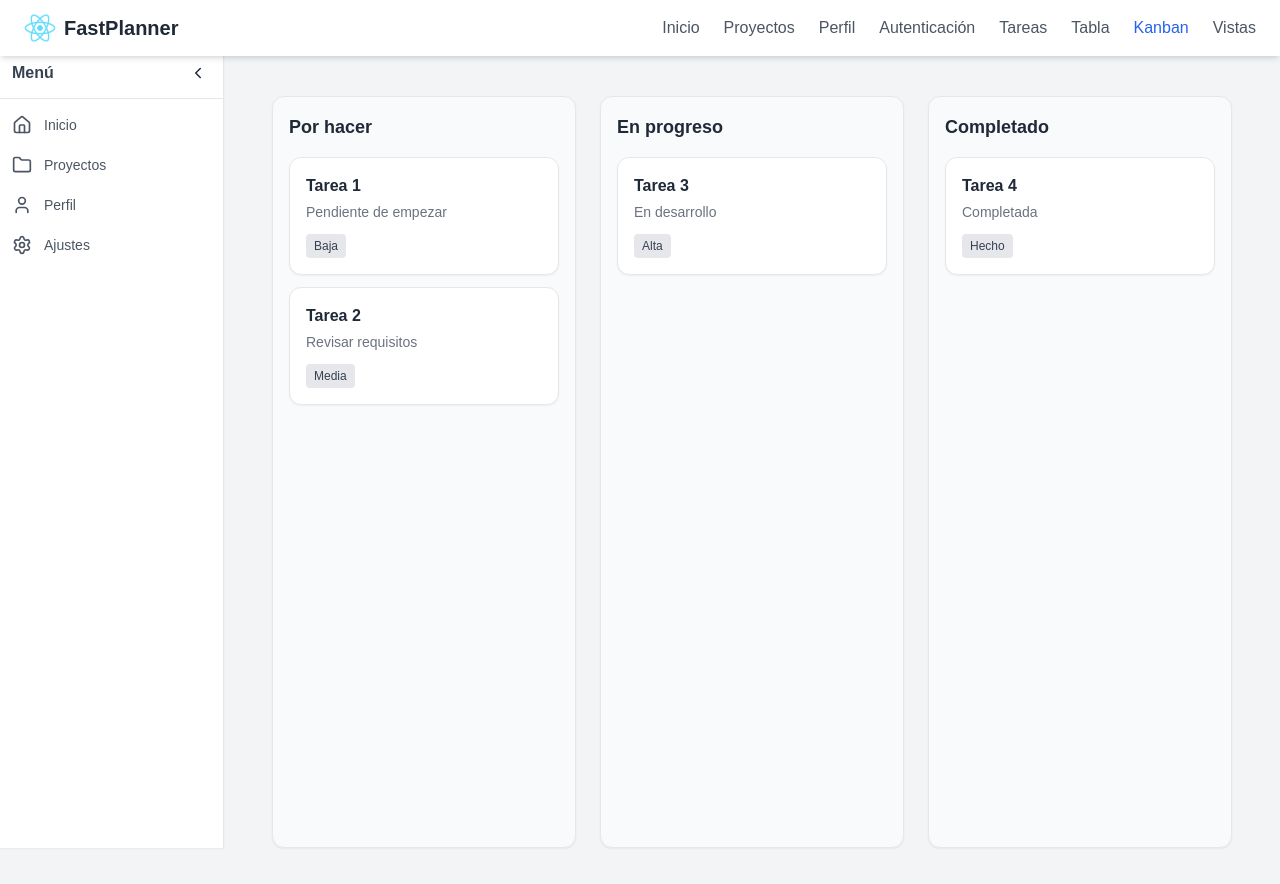
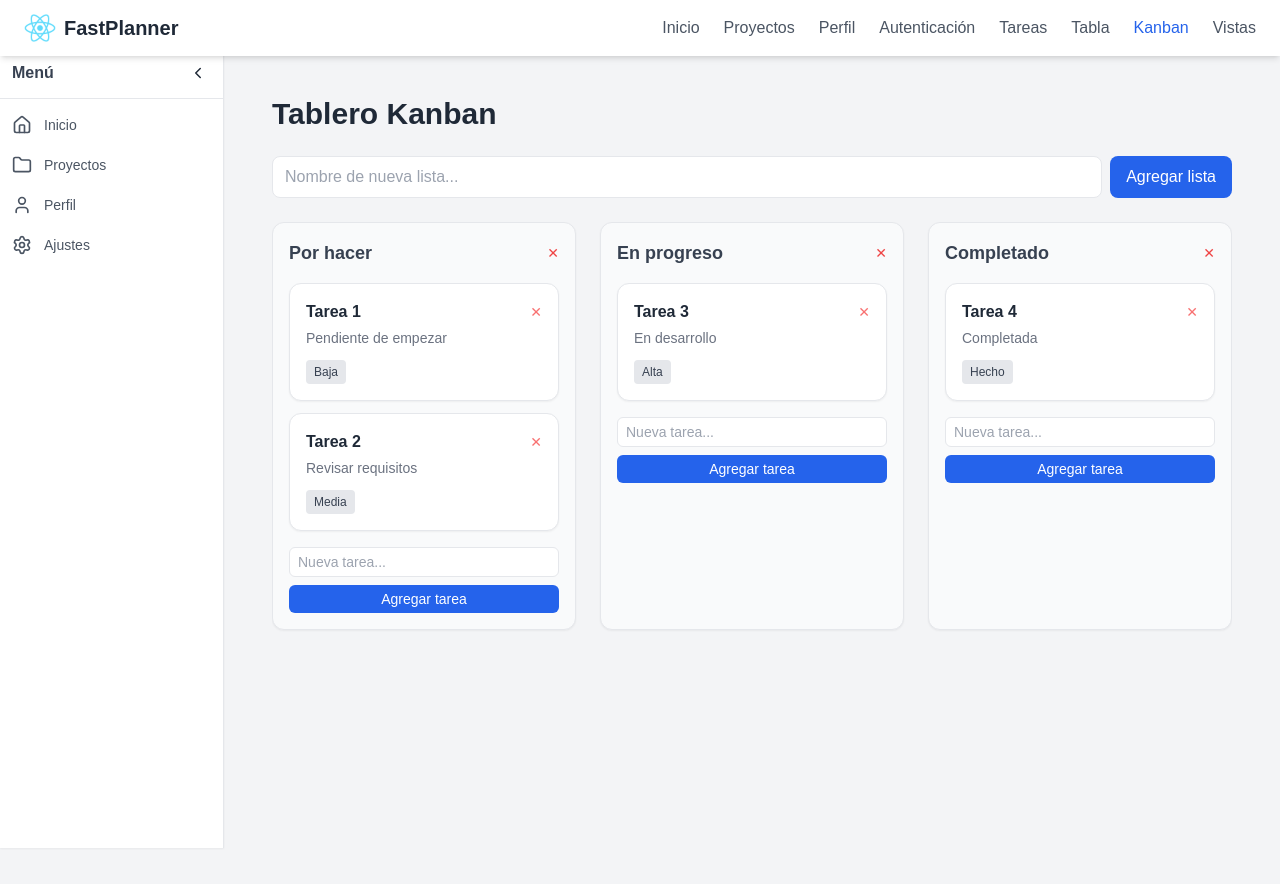
Before and after one commit to JorgeFierroo/FastPlanner, a React (Create React App) app in the folder frontend/: page /KanbanBoard in a window 1280 px wide. Shown: the top 884 px of the page. Built offline with nearby package versions, Linux system fonts and the light colour scheme; the HTML template or start-up script is replaced by a standard one.

Commit message:
Actualizacion Vista Kanban

```diff
--- a/frontend/src/components/KanbanBoard.tsx
+++ b/frontend/src/components/KanbanBoard.tsx
@@ -1,28 +1,27 @@
-import { useState } from "react"
+import { useState } from "react";
 import {
   DndContext,
   closestCenter,
   DragEndEvent,
-} from "@dnd-kit/core"
+} from "@dnd-kit/core";
 import {
-  arrayMove,
   SortableContext,
   rectSortingStrategy,
-} from "@dnd-kit/sortable"
-import { KanbanList } from "./KanbanList"
+} from "@dnd-kit/sortable";
+import { KanbanList } from "./KanbanList";
 
 type Task = {
-  id: number
-  title: string
-  description: string
-  label?: string
-}
+  id: number;
+  title: string;
+  description: string;
+  label?: string;
+};
 
 type Column = {
-  id: string
-  title: string
-  cards: Task[]
-}
+  id: string;
+  title: string;
+  cards: Task[];
+};
 
 const initialData: Column[] = [
   {
@@ -43,55 +42,131 @@ const initialData: Column[] = [
     title: "Completado",
     cards: [{ id: 4, title: "Tarea 4", description: "Completada", label: "Hecho" }],
   },
-]
+];
 
 export function KanbanBoard() {
-  const [columns, setColumns] = useState(initialData)
+  const [columns, setColumns] = useState(initialData);
+  const [newListTitle, setNewListTitle] = useState("");
 
+  // --- Mover tarjetas entre columnas ---
   const handleDragEnd = (event: DragEndEvent) => {
-    const { active, over } = event
-    if (!over) return
-    if (active.id === over.id) return
+    const { active, over } = event;
+    if (!over) return;
+    if (active.id === over.id) return;
 
     setColumns(cols => {
-      const newCols = cols.map(col => ({ ...col, cards: [...col.cards] }))
+      const newCols = cols.map(col => ({ ...col, cards: [...col.cards] }));
+      let movingCard: Task | null = null;
+      let sourceColId = "";
 
-      let movingCard: Task | null = null
-      let sourceColId = ""
+      // Buscar y remover tarjeta del origen
+      newCols.forEach(col => {
+        const index = col.cards.findIndex(card => card.id === active.id);
+        if (index > -1) {
+          movingCard = col.cards.splice(index, 1)[0];
+          sourceColId = col.id;
+        }
+      });
 
-      // Encontrar la tarjeta a mover y la columna origen
-      newCols.forEach(col => {
-        const index = col.cards.findIndex(card => card.id === active.id)
-        if (index > -1) {
-          movingCard = col.cards.splice(index, 1)[0]
-          sourceColId = col.id
+      if (!movingCard) return newCols;
+
+      // Insertar en destino
+      const targetColId = over.data.current?.columnId || sourceColId;
+      const targetCol = newCols.find(c => c.id === targetColId);
+      if (targetCol) targetCol.cards.push(movingCard);
+
+      return newCols;
+    });
+  };
+
+  // --- Agregar nueva lista ---
+  const addNewList = () => {
+    if (newListTitle.trim() === "") return;
+    const newColumn: Column = {
+      id: `col-${Date.now()}`,
+      title: newListTitle,
+      cards: [],
+    };
+    setColumns([...columns, newColumn]);
+    setNewListTitle("");
+  };
+
+  // --- Agregar nueva tarjeta ---
+  const addNewCard = (columnId: string, title: string, description: string) => {
+    if (!title.trim()) return;
+
+    setColumns(cols =>
+      cols.map(col =>
+        col.id === columnId
+          ? {
+              ...col,
+              cards: [
+                ...col.cards,
+                { id: Date.now(), title, description, label: "Nueva" },
+              ],
             }
-      })
+          : col
+      )
+    );
+  };
 
-      if (!movingCard) return newCols
+  // --- Eliminar lista ---
+  const deleteList = (columnId: string) => {
+    setColumns(cols => cols.filter(col => col.id !== columnId));
+  };
 
-      // Columna destino
-      const targetColId = over.data.current?.columnId || sourceColId
-      const targetCol = newCols.find(c => c.id === targetColId)
-      if (targetCol) targetCol.cards.push(movingCard)
-
-      return newCols
-    })
-  }
+  // --- Eliminar tarjeta ---
+  const deleteCard = (columnId: string, cardId: number) => {
+    setColumns(cols =>
+      cols.map(col =>
+        col.id === columnId
+          ? { ...col, cards: col.cards.filter(c => c.id !== cardId) }
+          : col
+      )
+    );
+  };
 
   return (
+    <div className="p-6 bg-gray-100 min-h-screen">
+      <h1 className="text-3xl font-bold mb-6 text-gray-800">Tablero Kanban</h1>
+
+      {/* Crear nueva lista */}
+      <div className="flex gap-2 mb-6">
+        <input
+          type="text"
+          value={newListTitle}
+          onChange={e => setNewListTitle(e.target.value)}
+          placeholder="Nombre de nueva lista..."
+          className="border rounded-lg px-3 py-2 flex-1"
+        />
+        <button
+          onClick={addNewList}
+          className="bg-blue-600 text-white px-4 py-2 rounded-lg hover:bg-blue-700"
+        >
+          Agregar lista
+        </button>
+      </div>
+
       <DndContext collisionDetection={closestCenter} onDragEnd={handleDragEnd}>
-      <div className="flex gap-6 p-6 min-h-screen bg-gray-100">
+        <div className="flex gap-6 overflow-x-auto pb-6">
           {columns.map(col => (
             <SortableContext
               key={col.id}
               items={col.cards.map(c => c.id)}
               strategy={rectSortingStrategy}
             >
-            <KanbanList title={col.title} cards={col.cards} columnId={col.id} />
+              <KanbanList
+                title={col.title}
+                cards={col.cards}
+                columnId={col.id}
+                onAddCard={addNewCard}
+                onDeleteList={deleteList}
+                onDeleteCard={deleteCard}
+              />
             </SortableContext>
           ))}
         </div>
       </DndContext>
-  )
+    </div>
+  );
 }
--- a/frontend/src/components/KanbanCard.tsx
+++ b/frontend/src/components/KanbanCard.tsx
@@ -1,24 +1,32 @@
-import { useSortable } from "@dnd-kit/sortable"
-import { CSS } from "@dnd-kit/utilities"
+import { useSortable } from "@dnd-kit/sortable";
+import { CSS } from "@dnd-kit/utilities";
 
 type KanbanCardProps = {
-  id: number
-  title: string
-  description: string
-  label?: string
-  columnId: string
-}
+  id: number;
+  title: string;
+  description: string;
+  label?: string;
+  columnId: string;
+  onDeleteCard: (columnId: string, cardId: number) => void;
+};
 
-export function KanbanCard({ id, title, description, label, columnId }: KanbanCardProps) {
+export function KanbanCard({
+  id,
+  title,
+  description,
+  label,
+  columnId,
+  onDeleteCard,
+}: KanbanCardProps) {
   const { attributes, listeners, setNodeRef, transform, transition, isDragging } = useSortable({
     id,
     data: { columnId },
-  })
+  });
 
   const style = {
     transform: CSS.Transform.toString(transform),
     transition,
-  }
+  };
 
   return (
     <div
@@ -30,7 +38,15 @@ export function KanbanCard({ id, title, description, label, columnId }: KanbanCa
         isDragging ? "opacity-50 border-dashed" : "hover:shadow-md"
       }`}
     >
-      <div className="font-semibold text-gray-800">{title}</div>
+      <div className="flex justify-between items-center">
+        <div className="font-semibold text-gray-800">{title}</div>
+        <button
+          onClick={() => onDeleteCard(columnId, id)}
+          className="text-red-400 hover:text-red-600 text-sm"
+        >
+          ✕
+        </button>
+      </div>
       <p className="text-sm text-gray-500 mt-1">{description}</p>
       {label && (
         <span className="inline-block mt-3 text-xs font-medium px-2 py-1 rounded bg-gray-200 text-gray-700">
@@ -38,5 +54,5 @@ export function KanbanCard({ id, title, description, label, columnId }: KanbanCa
         </span>
       )}
     </div>
-  )
+  );
 }
--- a/frontend/src/components/KanbanList.tsx
+++ b/frontend/src/components/KanbanList.tsx
@@ -1,28 +1,71 @@
-import { useDroppable } from "@dnd-kit/core"
-import { KanbanCard } from "./KanbanCard"
+import { useDroppable } from "@dnd-kit/core";
+import { KanbanCard } from "./KanbanCard";
+import { useState } from "react";
 
 type KanbanListProps = {
-  title: string
-  cards: { id: number; title: string; description: string; label?: string }[]
-  columnId: string
-}
+  title: string;
+  cards: { id: number; title: string; description: string; label?: string }[];
+  columnId: string;
+  onAddCard: (columnId: string, title: string, description: string) => void;
+  onDeleteList: (columnId: string) => void;
+  onDeleteCard: (columnId: string, cardId: number) => void;
+};
 
-export function KanbanList({ title, cards, columnId }: KanbanListProps) {
-  const { setNodeRef } = useDroppable({ id: columnId, data: { columnId } })
+export function KanbanList({
+  title,
+  cards,
+  columnId,
+  onAddCard,
+  onDeleteList,
+  onDeleteCard,
+}: KanbanListProps) {
+  const { setNodeRef } = useDroppable({ id: columnId, data: { columnId } });
+  const [newTask, setNewTask] = useState("");
+
+  const handleAddTask = () => {
+    if (!newTask.trim()) return;
+    onAddCard(columnId, newTask, "Nueva tarea");
+    setNewTask("");
+  };
 
   return (
-    <div className="flex-1 bg-gray-50 rounded-xl p-4 border shadow-sm">
-      <h2 className="font-bold text-lg mb-4">{title}</h2>
+    <div className="flex-1 bg-gray-50 rounded-xl p-4 border shadow-sm min-w-[250px]">
+      <div className="flex justify-between items-center mb-4">
+        <h2 className="font-bold text-lg text-gray-700">{title}</h2>
+        <button
+          onClick={() => onDeleteList(columnId)}
+          className="text-red-500 hover:text-red-700 text-sm"
+        >
+          ✕
+        </button>
+      </div>
 
-      {/* Columna droppable */}
-      <div
-        ref={setNodeRef}
-        className="min-h-[80px] flex flex-col gap-3"
-      >
+      <div ref={setNodeRef} className="min-h-[80px] flex flex-col gap-3">
         {cards.map(card => (
-          <KanbanCard key={card.id} {...card} columnId={columnId} />
+          <KanbanCard
+            key={card.id}
+            {...card}
+            columnId={columnId}
+            onDeleteCard={onDeleteCard}
+          />
         ))}
       </div>
+
+      <div className="mt-4">
+        <input
+          type="text"
+          value={newTask}
+          onChange={e => setNewTask(e.target.value)}
+          placeholder="Nueva tarea..."
+          className="border rounded-md px-2 py-1 text-sm w-full"
+        />
+        <button
+          onClick={handleAddTask}
+          className="mt-2 bg-blue-600 text-white px-3 py-1 rounded-md w-full hover:bg-blue-700 text-sm"
+        >
+          Agregar tarea
+        </button>
+      </div>
     </div>
-  )
+  );
 }
--- /dev/null
+++ b/frontend/src/data/initialData.ts
@@ -0,0 +1,26 @@
+export const initialData = {
+  columns: [
+    {
+      id: "todo",
+      title: "Por hacer",
+      cards: [
+        { id: 1, title: "Configurar entorno", description: "Instalar dependencias y preparar entorno" },
+        { id: 2, title: "Diseñar UI", description: "Maquetar diseño con Tailwind y React" },
+      ],
+    },
+    {
+      id: "in-progress",
+      title: "En progreso",
+      cards: [
+        { id: 3, title: "Integrar API", description: "Conectar con el backend" },
+      ],
+    },
+    {
+      id: "done",
+      title: "Hecho",
+      cards: [
+        { id: 4, title: "Configurar repositorio", description: "Subido a GitHub" },
+      ],
+    },
+  ],
+}
--- /dev/null
+++ b/frontend/src/pages/Kanban.tsx
@@ -0,0 +1,11 @@
+import { KanbanBoard } from "../components/KanbanBoard"
+
+export function Kanban() {
+  return (
+    <div className="p-6">
+      <KanbanBoard />
+    </div>
+  )
+}
+
+export default Kanban
```
Lines whose indentation alone changed are shown as unchanged.
